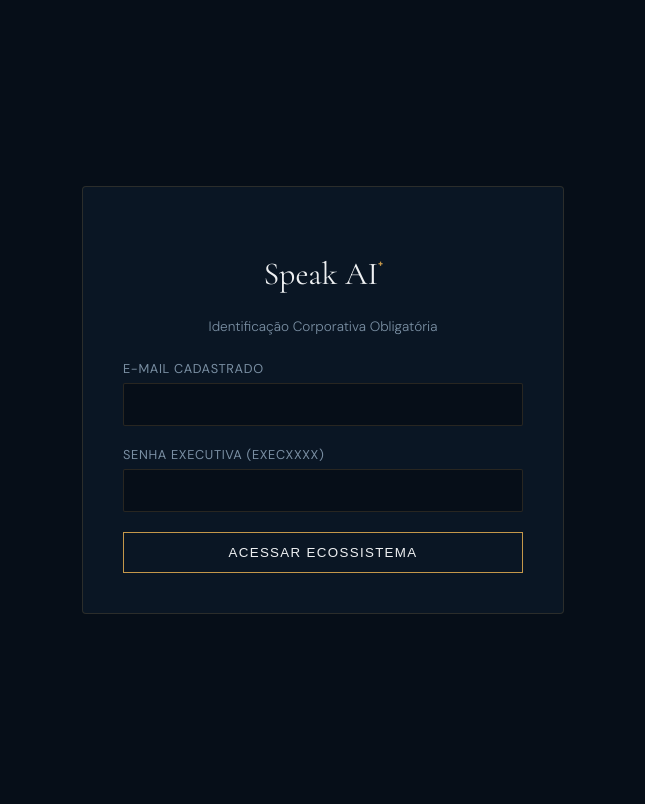
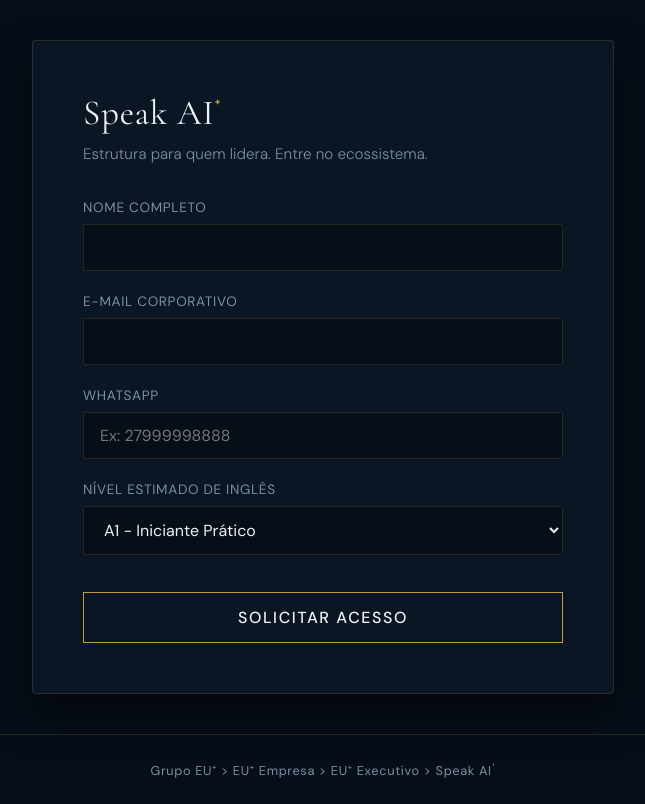
Before and after one commit to eumaisempresa/speakai, a plain HTML site: page cadastro/index.html in a window 1280 px wide. Shown: the whole page, without its empty margins (317-962 px from the left). Drawn offline with nearby package versions, Linux system fonts and the light colour scheme.

Commit message:
Update index.html

```diff
--- a/cadastro/index.html
+++ b/cadastro/index.html
@@ -3,15 +3,15 @@
 <head>
     <meta charset="UTF-8">
     <meta name="viewport" content="width=device-width, initial-scale=1.0">
-    <title>Ambiente de Performance | Speak AI⁺</title>
+    <title>Cadastro | Speak AI⁺ — EU⁺ Executivo</title>
+    <!-- Fontes Oficiais -->
     <link rel="preconnect" href="https://fonts.googleapis.com">
     <link rel="preconnect" href="https://fonts.gstatic.com" crossorigin>
-    <link href="https://fonts.googleapis.com/css2?family=Cormorant+Garamond:ital,wght@0,400;0,600;1,400&family=DM+Sans:wght@300;400;500&display=swap" rel="stylesheet">
+    <link href="https://fonts.googleapis.com/css2?family=Cormorant+Garamond:ital,wght@0,300;0,400;0,600;1,400&family=DM+Sans:wght@300;400;500&display=swap" rel="stylesheet">
     <style>
         :root {
             --bg-principal: #060E18;
             --bg-secundario: #0A1624;
-            --bg-terciario: #0E1E30;
             --dourado: #C4974A;
             --dourado-subtle: rgba(196,151,74,0.18);
             --txt-principal: #EEF0F2;
@@ -22,98 +22,139 @@
             color: var(--txt-principal);
             font-family: 'DM Sans', sans-serif;
             margin: 0;
+            padding: 0;
             display: flex;
             flex-direction: column;
             min-height: 100vh;
         }
-
-        /* Tela de Autenticação */
-        .login-screen {
-            position: fixed;
-            top: 0; left: 0; width: 100%; height: 100%;
-            background-color: var(--bg-principal);
-            z-index: 100;
+        .container {
+            flex: 1;
             display: flex;
             justify-content: center;
             align-items: center;
-            padding: 20px;
-            box-sizing: border-box;
+            padding: 40px 20px;
         }
-        .login-card {
+        .card-cadastro {
             background-color: var(--bg-secundario);
             border: 1px solid var(--dourado-subtle);
-            padding: 40px;
+            padding: 50px;
             width: 100%;
-            max-width: 400px;
+            max-width: 480px;
             border-radius: 4px;
+            box-shadow: 0 20px 40px rgba(0,0,0,0.5);
+        }
+        h1 {
+            font-family: 'Cormorant Garamond', serif;
+            font-weight: 400;
+            font-size: 2.2rem;
+            color: var(--txt-principal);
+            margin: 0 0 10px 0;
+            letter-spacing: 0.02em;
+        }
+        h1 span.sup {
+            font-family: 'Cormorant Garamond', serif;
+            font-weight: 600;
+            color: var(--dourado);
+            font-size: 0.42em;
+            vertical-align: super;
+        }
+        .tagline {
+            color: var(--txt-secundario);
+            font-size: 0.95rem;
+            margin-bottom: 35px;
+            font-weight: 300;
+        }
+        .form-group {
+            margin-bottom: 22px;
+        }
+        label {
+            display: block;
+            font-size: 0.85rem;
+            color: var(--txt-secundario);
+            margin-bottom: 8px;
+            letter-spacing: 0.05em;
+            text-transform: uppercase;
+        }
+        input, select {
+            width: 100%;
+            background-color: var(--bg-principal);
+            border: 1px solid var(--dourado-subtle);
+            padding: 12px 16px;
+            color: var(--txt-principal);
+            font-family: 'DM Sans', sans-serif;
+            font-size: 1rem;
+            border-radius: 2px;
+            box-sizing: border-box;
+            transition: border-color 0.3s ease;
+        }
+        input:focus, select:focus {
+            outline: none;
+            border-color: var(--dourado);
+        }
+        button {
+            width: 100%;
+            background-color: transparent;
+            border: 1px solid var(--dourado);
+            color: var(--txt-principal);
+            padding: 14px;
+            font-family: 'DM Sans', sans-serif;
+            font-weight: 500;
+            font-size: 1rem;
+            text-transform: uppercase;
+            letter-spacing: 0.1em;
+            cursor: pointer;
+            transition: all 0.3s ease;
+            margin-top: 15px;
+        }
+        button:hover {
+            background-color: var(--dourado);
+            color: var(--bg-principal);
+        }
+        footer {
+            padding: 25px;
             text-align: center;
+            border-top: 1px solid var(--dourado-subtle);
+            font-size: 0.8rem;
+            color: var(--txt-secundario);
+            letter-spacing: 0.05em;
         }
-        .login-card h2 { font-family: 'Cormorant Garamond', serif; font-weight: 400; margin-bottom: 25px; font-size: 2rem; }
-        .login-card h2 span { font-weight: 600; color: var(--dourado); font-size: 0.42em; vertical-align: super; }
-        .input-group { margin-bottom: 20px; text-align: left; }
-        .input-group label { display: block; font-size: 0.8rem; color: var(--txt-secundario); margin-bottom: 6px; text-transform: uppercase; letter-spacing: 0.05em;}
-        .input-group input { width: 100%; background-color: var(--bg-principal); border: 1px solid var(--dourado-subtle); padding: 12px; color: var(--txt-principal); border-radius: 2px; box-sizing: border-box; font-family: 'DM Sans', sans-serif;}
-        .input-group input:focus { outline: none; border-color: var(--dourado); }
-        .btn-login { width: 100%; background: transparent; border: 1px solid var(--dourado); color: var(--txt-principal); padding: 12px; text-transform: uppercase; letter-spacing: 0.1em; font-weight: 500; cursor: pointer; transition: 0.3s; }
-        .btn-login:hover { background: var(--dourado); color: var(--bg-principal); }
-
-        /* Interface Principal do App (Oculta por padrão) */
-        .app-container { display: none; flex-direction: column; flex: 1; }
-        header { border-bottom: 1px solid var(--dourado-subtle); padding: 15px 30px; display: flex; justify-content: space-between; align-items: center; background-color: var(--bg-secundario); }
-        h1 { font-family: 'Cormorant Garamond', serif; font-weight: 400; font-size: 1.5rem; margin: 0; }
-        h1 span.sup { font-weight: 600; color: var(--dourado); font-size: 0.42em; vertical-align: super; }
-
-        .chat-area { flex: 1; max-width: 800px; width: 100%; margin: 0 auto; padding: 30px 20px; display: flex; flex-direction: column; box-sizing: border-box; }
-        .messages { flex: 1; overflow-y: auto; margin-bottom: 30px; padding-right: 10px; max-height: 55vh; }
-        .message { margin-bottom: 24px; max-width: 80%; line-height: 1.5; font-size: 1.05rem; }
-        .message.user { margin-left: auto; color: var(--dourado); text-align: right; }
-        .message.ai { margin-right: auto; color: var(--txt-principal); background-color: var(--bg-secundario); border: 1px solid var(--dourado-subtle); padding: 15px 20px; border-radius: 4px; }
-
-        .controls { display: flex; gap: 15px; background-color: var(--bg-secundario); padding: 15px; border: 1px solid var(--dourado-subtle); border-radius: 4px; }
-        .controls input { flex: 1; background-color: transparent; border: none; color: var(--txt-principal); font-family: 'DM Sans', sans-serif; font-size: 1rem; }
-        .controls input:focus { outline: none; }
-
-        .btn-mic { background: transparent; border: 1px solid var(--dourado); color: var(--dourado); padding: 10px 20px; cursor: pointer; text-transform: uppercase; font-size: 0.8rem; letter-spacing: 0.05em; transition: all 0.3s ease; }
-        .btn-mic.recording { background-color: #c44a4a; border-color: #c44a4a; color: white; }
-
-        footer { padding: 20px; text-align: center; border-top: 1px solid var(--dourado-subtle); font-size: 0.8rem; color: var(--txt-secundario); background-color: var(--bg-principal); }
-        footer a { color: var(--txt-secundario); text-decoration: none; }
+        footer a {
+            color: var(--txt-secundario);
+            text-decoration: none;
+        }
+        footer a:hover { color: var(--dourado); }
     </style>
 </head>
 <body>
 
-    <!-- TELA DE LOGIN EXTRA -->
-    <div class="login-screen" id="telaLogin">
-        <div class="login-card">
-            <h2>Speak AI<span>⁺</span></h2>
-            <div style="color: var(--txt-secundario); font-size: 0.85rem; margin-bottom: 25px; font-weight: 300;">Identificação Corporativa Obligatória</div>
-            <div class="input-group">
-                <label>E-mail Cadastrado</label>
-                <input type="email" id="loginEmail" required autocomplete="off">
+    <div class="container">
+        <div class="card-cadastro">
+            <h1>Speak AI<span class="sup">⁺</span></h1>
+            <div class="tagline">Estrutura para quem lidera. Entre no ecossistema.</div>
+
+            <form id="formCadastro">
+                <div class="form-group">
+                    <label>Nome Completo</label>
+                    <input type="text" id="nome" required autocomplete="off">
                 </div>
-            <div class="input-group">
-                <label>Senha Executiva (EXECxxxx)</label>
-                <input type="password" id="loginSenha" required>
+                <div class="form-group">
+                    <label>E-mail Corporativo</label>
+                    <input type="email" id="email" required autocomplete="off">
                 </div>
-            <button class="btn-login" onclick="autenticarUsuario()">Acessar Ecossistema</button>
+                <div class="form-group">
+                    <label>WhatsApp</label>
+                    <input type="tel" id="whatsapp" placeholder="Ex: 27999998888" required autocomplete="off">
                 </div>
+                <div class="form-group">
+                    <label>Nível Estimado de Inglês</label>
+                    <select id="nivel_inicial">
+                        <option value="A1">A1 - Iniciante Prático</option>
+                        <option value="B1">B1 - Intermediário Técnico</option>
+                        <option value="C1">C1 - Executivo / Fluente</option>
+                    </select>
                 </div>
-
-    <!-- CONTEÚDO PRINCIPAL PROTEGIDO -->
-    <div class="app-container" id="containerPrincipal">
-        <header>
-            <h1>Speak AI<span class="sup">⁺</span></h1>
-            <div id="identificadorUsuario" style="font-size: 0.85rem; color: var(--dourado);">Sessão Ativa: Executivo</div>
-        </header>
-
-        <div class="chat-area">
-            <div class="messages" id="chatBox">
-                <div class="message ai">Autenticação bem-sucedida. Welcome to your elite training environment. Click "Falar" and express your thoughts out loud. I am listening.</div>
-            </div>
-
-            <div class="controls">
-                <input type="text" id="textInput" placeholder="Digite sua resposta ou use o microfone..." autocomplete="off">
-                <button class="btn-mic" id="micBtn">Falar (Voz)</button>
+                <button type="submit">Solicitar Acesso</button>
+            </form>
         </div>
     </div>
 
@@ -122,110 +163,42 @@
         <a href="https://linkedin.com/company/eumaisempresa" target="_blank">EU⁺ Empresa</a> &gt;
         <a href="@eumaisexecutivo">EU⁺ Executivo</a> &gt; Speak AI<span style="font-size:0.7em;vertical-align:super;">⁺</span>
     </footer>
-    </div>
 
     <script>
         const WEB_APP_URL = "https://script.google.com/macros/s/AKfycbwJ4V37D57Q-wUUBvfPncAK5XqRjN119zWz5O-hwvAYNUgAbAROlWN2Uw2QVwTztjY/exec";
 
-        let usuarioSessao = { email: "", aba: "SPEAK_ALU001" }; // Aba default ou dinâmica mapeada no login
-
-        function autenticarUsuario() {
-            const email = document.getElementById('loginEmail').value.trim();
-            const senha = document.getElementById('loginSenha').value.trim();
-            const btn = document.querySelector('.btn-login');
-
-            if(!email || !senha) {
-                alert("Preencha todos os campos.");
-                return;
-            }
-
-            btn.innerText = "VERIFICANDO CREDENCIAIS...";
-
-            // Simulação de autenticação via Web App (pode ser amarrada no método buscarAlunos caso queira rigidez total do Sheets)
-            if(email && senha.startsWith("EXEC")) {
-                usuarioSessao.email = email;
-                document.getElementById('identificadorUsuario').innerText = `Sessão: ${email}`;
-                document.getElementById('telaLogin').style.display = 'none';
-                document.getElementById('containerPrincipal').style.display = 'flex';
-            } else {
-                alert("Credenciais incorretas ou formato de senha inválido.");
-                btn.innerText = "ACESSAR ECOSSISTEMA";
-            }
-        }
-
-        // Integração do Chat com a Web Speech API
-        const chatBox = document.getElementById('chatBox');
-        const textInput = document.getElementById('textInput');
-        const micBtn = document.getElementById('micBtn');
-
-        const SpeechRecognition = window.SpeechRecognition || window.webkitSpeechRecognition;
-        let recognition;
-        let isRecording = false;
-
-        if (SpeechRecognition) {
-            recognition = new SpeechRecognition();
-            recognition.lang = 'en-US';
-            recognition.continuous = false;
-
-            recognition.onstart = () => { micBtn.innerText = "Ouvindo..."; micBtn.classList.add('recording'); };
-            recognition.onresult = (event) => {
-                const speechToText = event.results[0][0].transcript;
-                textInput.value = speechToText;
-                enviarMensagem(speechToText, "Voz");
-            };
-            recognition.onend = () => { micBtn.innerText = "Falar (Voz)"; micBtn.classList.remove('recording'); isRecording = false; };
-        }
-
-        micBtn.addEventListener('click', () => {
-            if (!SpeechRecognition) { alert("Navegador sem suporte a voz."); return; }
-            if (!isRecording) { recognition.start(); isRecording = true; } else { recognition.stop(); }
-        });
-
-        textInput.addEventListener('keypress', (e) => {
-            if (e.key === 'Enter' && textInput.value.trim() !== "") {
-                enviarMensagem(textInput.value, "Texto");
-                textInput.value = "";
-            }
-        });
-
-        async function enviarMensagem(texto, canal) {
-            const userDiv = document.createElement('div');
-            userDiv.className = "message user";
-            userDiv.innerText = texto;
-            chatBox.appendChild(userDiv);
-            chatBox.scrollTop = chatBox.scrollHeight;
+        document.getElementById('formCadastro').addEventListener('submit', async (e) => {
+            e.preventDefault();
+            const btn = e.target.querySelector('button');
+            btn.innerText = "PROCESSANDO...";
+            btn.disabled = true;
 
             const payload = {
-                acao: "processar_interacao",
+                acao: "cadastrar_aluno",
                 dados: {
-                    nome_aba: usuarioSessao.aba,
-                    input_texto: texto,
-                    canal: canal
+                    nome: document.getElementById('nome').value,
+                    email: document.getElementById('email').value,
+                    whatsapp: document.getElementById('whatsapp').value,
+                    nivel_inicial: document.getElementById('nivel_inicial').value
                 }
             };
 
             try {
-                // Envia a interação para o Apps Script processar com o Gemini
-                await fetch(WEB_APP_URL, {
+                const response = await fetch(WEB_APP_URL, {
                     method: 'POST',
-                    mode: 'no-cors',
+                    mode: 'no-cors', // Configuração padrão para integração limpa via Apps Script
                     headers: { 'Content-Type': 'application/json' },
                     body: JSON.stringify(payload)
                 });
 
-                // Mensagem amigável de feedback enquanto roda o Looker
-                setTimeout(() => {
-                    const aiDiv = document.createElement('div');
-                    aiDiv.className = "message ai";
-                    aiDiv.innerText = "Your interaction was perfectly logged and processed in your executive dashboard.";
-                    chatBox.appendChild(aiDiv);
-                    chatBox.scrollTop = chatBox.scrollHeight;
-                }, 1000);
-
+                alert("Solicitação processada com sucesso no ecossistema EU⁺! Seu ambiente está sendo criado.");
+                window.location.href = "https://eumaisempresa.github.io/speakai/aluno/";
             } catch (err) {
-                console.error("Erro na requisição à API", err);
+                alert("Erro ao conectar com o servidor. Tente novamente.");
+                btn.innerText = "SOLICITAR ACESSO";
+                btn.disabled = false;
             }
-        }
+        });
     </script>
 </body>
 </html>
```
Lines whose indentation alone changed are shown as unchanged.
